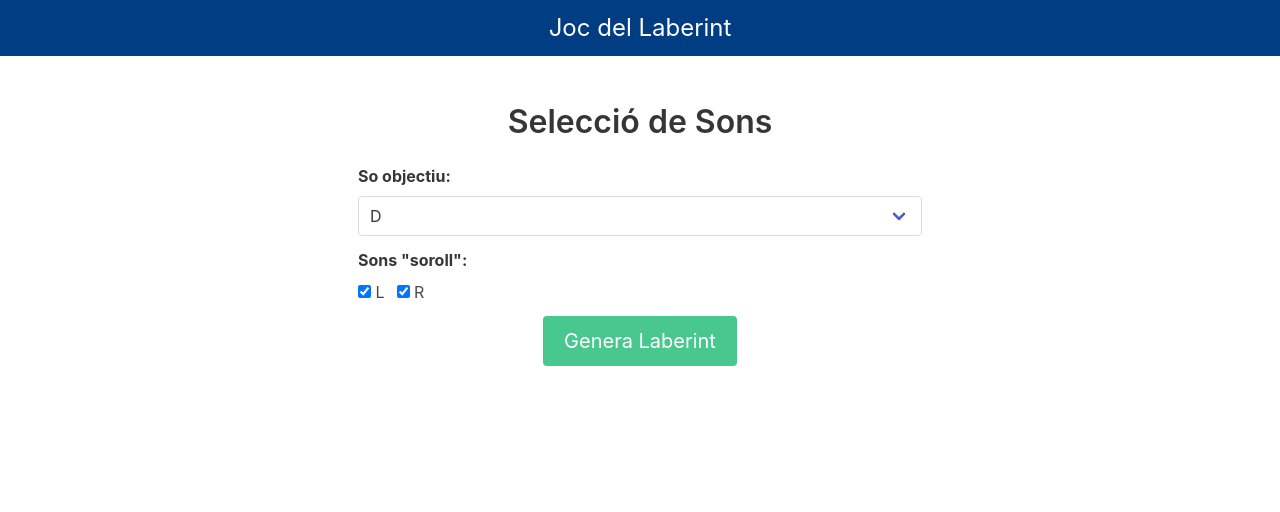
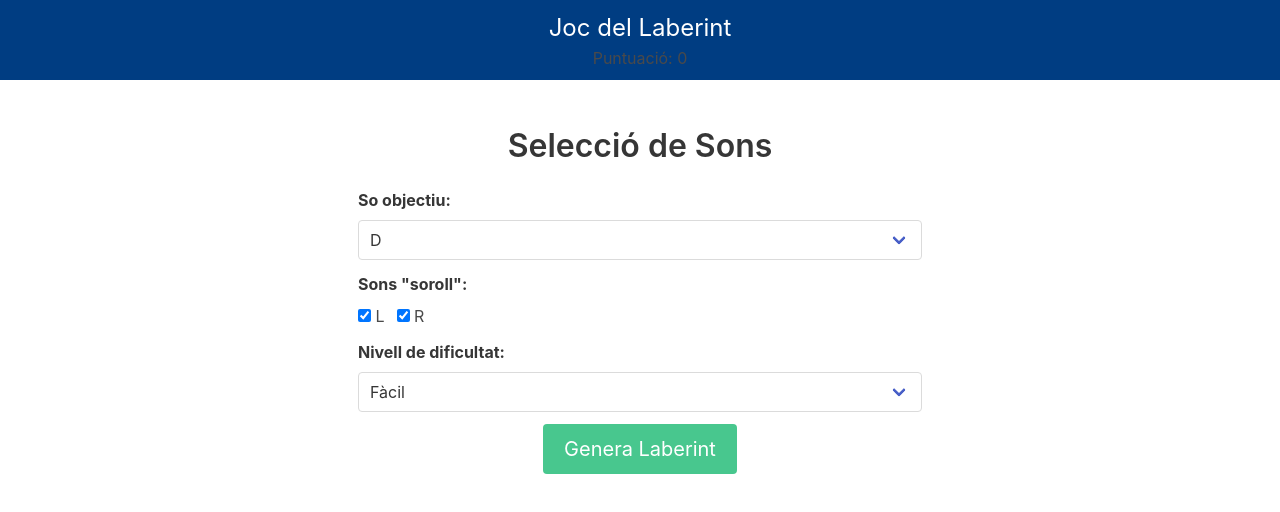
Before and after one commit to carlessp/laberint, a plain HTML site: page index.html in a window 1280 px wide. Both pictures are taken after a click on the button "Comença". Drawn offline with nearby package versions, Linux system fonts and the light colour scheme.

Commit message:
Update index.html

```diff
--- a/index.html
+++ b/index.html
@@ -18,13 +18,12 @@
 <!-- CAPÇALERA -->
 <header class="app-header">
   <h1 class="app-title">Joc del Laberint</h1>
-  <!-- <button id="btnReturn" class="button is-light">Torna a la selecció</button> -->
+  <div id="score" class="score">Puntuació: 0</div>
 </header>
 
 <!-- SECCIÓ BENVINGUDA -->
 <section id="section-welcome" class="section">
   <div class="container has-text-centered">
-    <!-- <p>Prem "Comença" per iniciar.</p> -->
     <button id="btnStart" class="button is-primary is-large">Comença</button>
   </div>
 </section>
@@ -51,6 +50,20 @@
           <div class="control" id="checkbox-sounds"></div>
         </div>
 
+        <!-- Selector de nivells -->
+        <div class="field">
+          <label class="label">Nivell de dificultat:</label>
+          <div class="control">
+            <div class="select is-fullwidth">
+              <select id="select-level">
+                <option value="1">Fàcil</option>
+                <option value="2">Mitjà</option>
+                <option value="3">Difícil</option>
+              </select>
+            </div>
+          </div>
+        </div>
+
         <div class="field has-text-centered">
           <button id="btnGenerateLab" class="button is-success is-medium">Genera Laberint</button>
         </div>
@@ -61,17 +74,6 @@
 
 <!-- SECCIÓ LABERINT -->
 <section id="section-labyrinth" class="section is-hidden">
-  <!-- <div class="container">
-    <div class="columns">
-      <div class="column">
-        <h2 class="title has-text-centered">Joc del Laberint</h2>
-      </div>
-      <div class="column has-text-right">
-        <button id="btnReturn" class="button is-light">Torna a la selecció</button>
-      </div> -->
-    </div>
-
-    <!-- Missatge si està en portrait en un mòbil (o una pantalla estreta) -->
   <div id="portrait-warning" class="portrait-warning">
     <p>Si us plau, gira el dispositiu a <strong>mode horitzontal</strong> per jugar.</p>
   </div>
@@ -88,7 +90,6 @@
   <!-- Grid i fitxa -->
   <div class="grid" id="grid">
     <div id="game-token">★</div>
-    </div>
   </div>
 </section>
 
```
Lines whose indentation alone changed are shown as unchanged.
